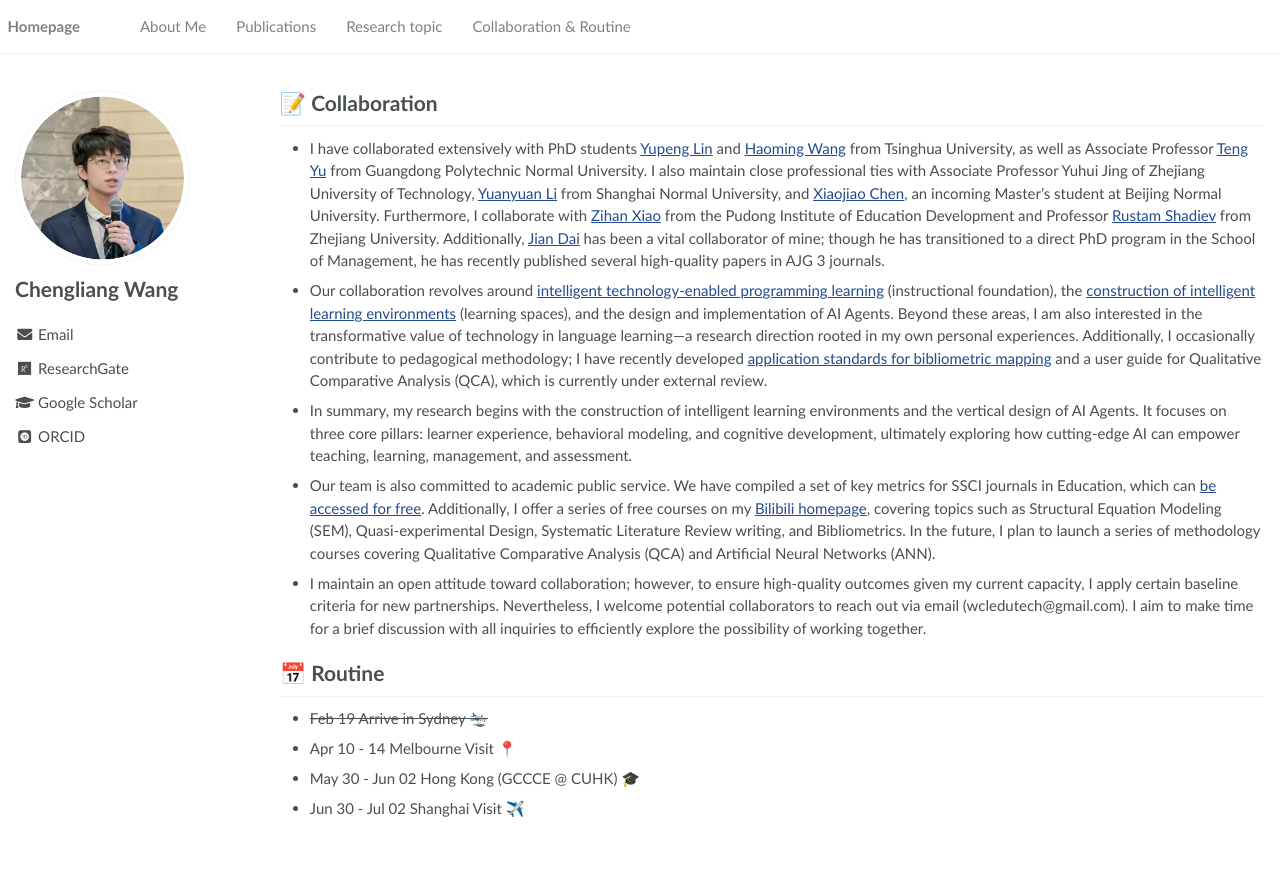
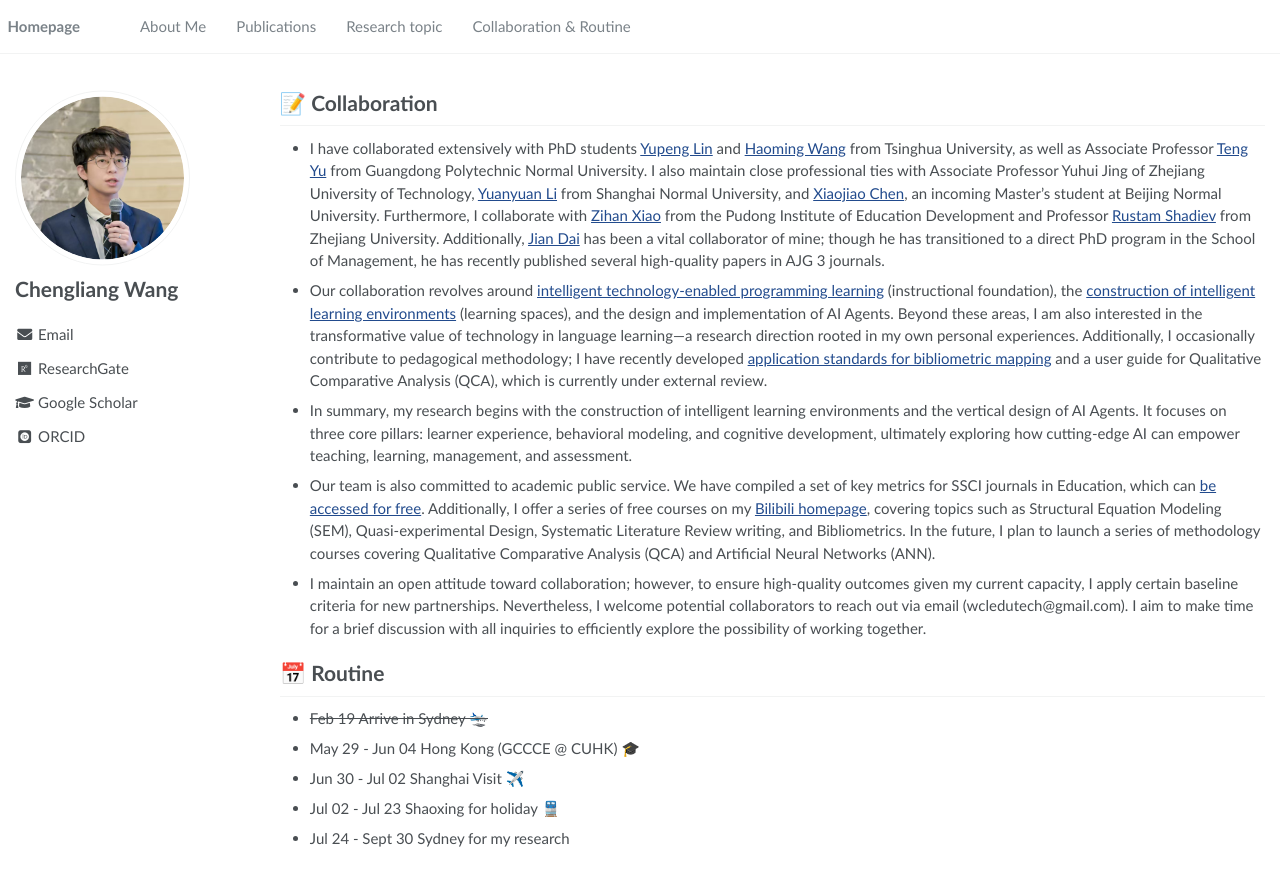
Before and after one commit to wcledutech/wcledutech.github.io, a Jekyll site: the page built from _pages/collaboration.md, in a window 1280 px wide. Shown: the top 886 px of the page. Built offline with Jekyll 4.4.1, drawn with Linux system fonts in a browser that asks for light colours; some web fonts are replaced.

Commit message:
Update collaboration.md

```diff
--- a/_pages/collaboration.md
+++ b/_pages/collaboration.md
@@ -23,6 +23,7 @@ Additionally, <a href="https://scholar.google.com/citations?user=Ra8fbcYAAAAJ&hl
 # 📅 Routine
 
 - <del>Feb 19                   Arrive in Sydney 🛬 <del>
-- Apr 10 - 14              Melbourne Visit 📍
-- May 30 - Jun 02          Hong Kong (GCCCE @ CUHK) 🎓
+- May 29 - Jun 04          Hong Kong (GCCCE @ CUHK) 🎓
 - Jun 30 - Jul 02          Shanghai Visit ✈️
+- Jul 02 - Jul 23          Shaoxing for holiday 🚆
+- Jul 24 - Sept 30         Sydney for my research
```
